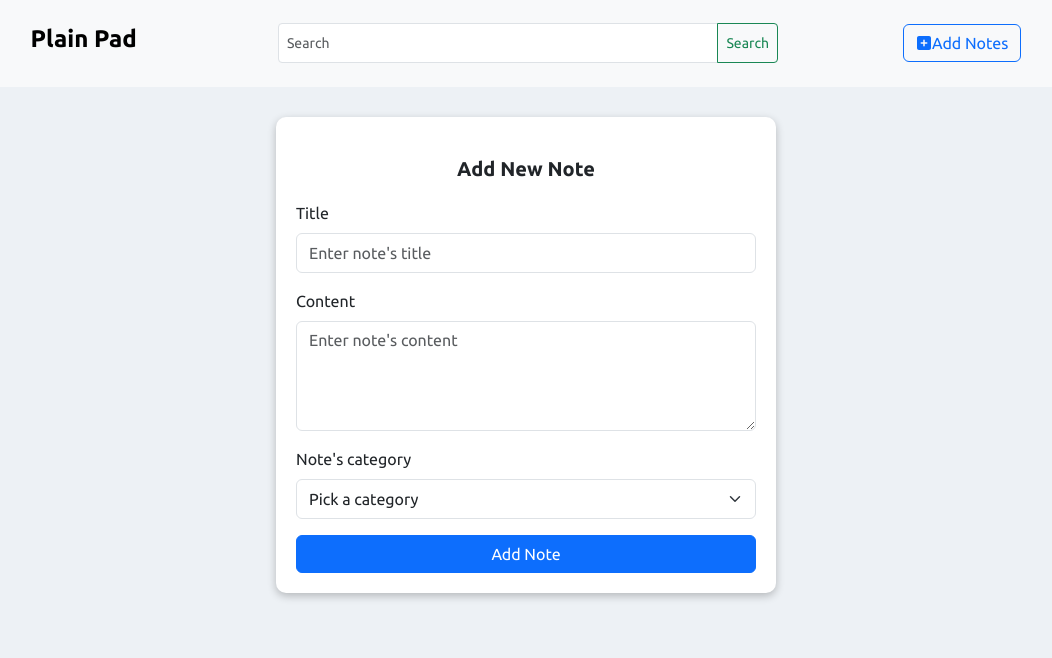
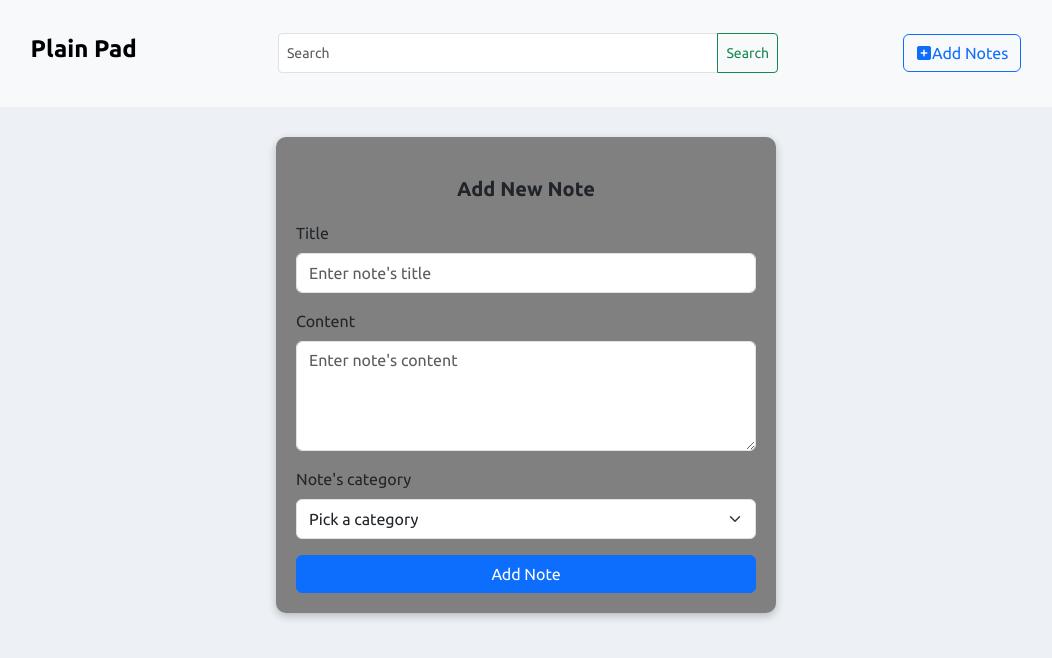
Before and after one commit to Kariuki11/Note-app-frontend-part-using-React-jsx, a React (Vite) app in the folder react-note-app/: page /add-note in a window 1280 px wide. Shown: the top 658 px of the page, without its empty margins (114-1166 px from the left). Built offline with nearby package versions, Linux system fonts and the light colour scheme; no server answers.

Commit message:
Update NavBar padding, change form background color to grey, and modify NoteDetailPage styles

```diff
--- a/react-note-app/src/components/NavBar.jsx
+++ b/react-note-app/src/components/NavBar.jsx
@@ -4,7 +4,7 @@ import { Link } from "react-router-dom"
 
 function NavBar({searchText, handleSearchText}) {
   return (
-    <nav className="navbar bg-body-tertiary py-50" style={{ padding: "20px" }}>
+    <nav className="navbar bg-body-tertiary py-50" style={{ padding: "30px" }}>
       <div className="container d-flex justify-content-around">
         <Link className="navbar-brand" to="/">
           <h4 style={{ fontWeight: "bold" }}>Plain Pad</h4>
@@ -26,7 +26,6 @@ function NavBar({searchText, handleSearchText}) {
               Search
             </button>
           </div>
-          {/* <button className="btn btn-outline-primary btn-md" type="button">Add</button> */}
         </div>
 
         <Link to="/add-note"  style={{ textDecoration: "none" }}>
--- a/react-note-app/src/pages/AddNotePage.css
+++ b/react-note-app/src/pages/AddNotePage.css
@@ -5,7 +5,7 @@ form{
     border-radius: 10px;
     box-shadow: rgba(0, 0, 0, 0.24) 0px 3px 8px;
     margin: 30px auto;
-    background-color: white;
+    background-color: grey;
 }
 
 form h5{
--- a/react-note-app/src/pages/NoteDetailPage.css
+++ b/react-note-app/src/pages/NoteDetailPage.css
@@ -4,7 +4,7 @@
     max-width: 800px;
     margin: 20px auto;
     padding: 30px 30px;
-    background-color: #f9f9f9;
+    background-color: pink;
   }
 
   .title {
@@ -32,7 +32,7 @@
 
   .btn-primary {
     background-color: #007bff;
-    color: white;
+    color: greenyellow;
   }
 
   .btn-primary:hover {
```
